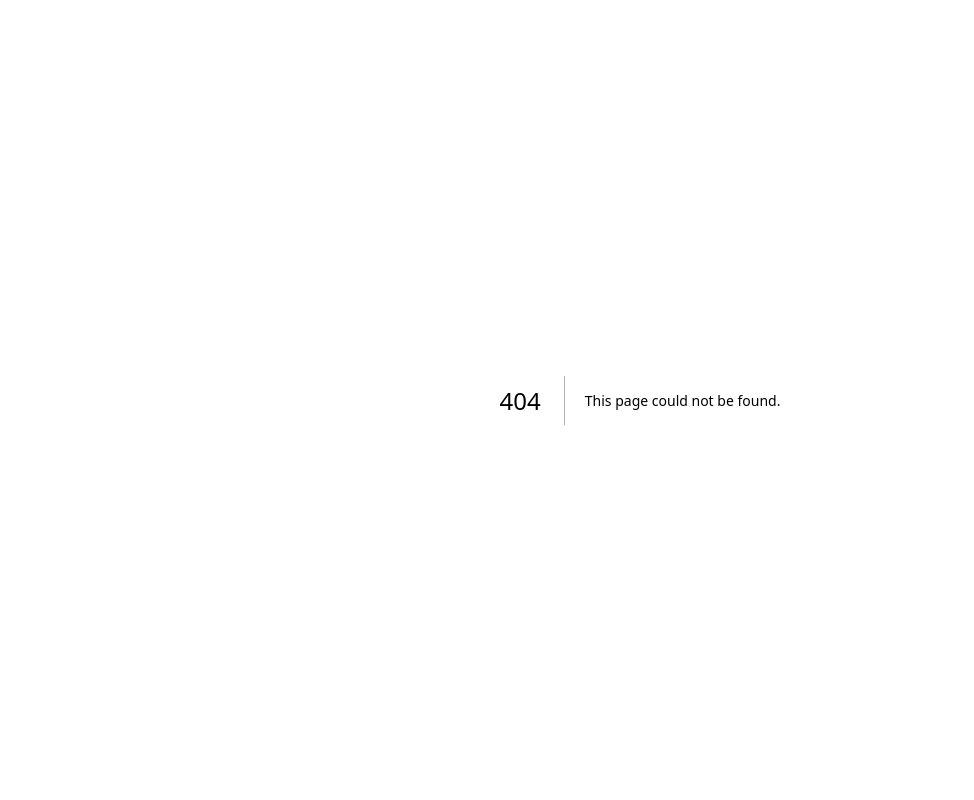
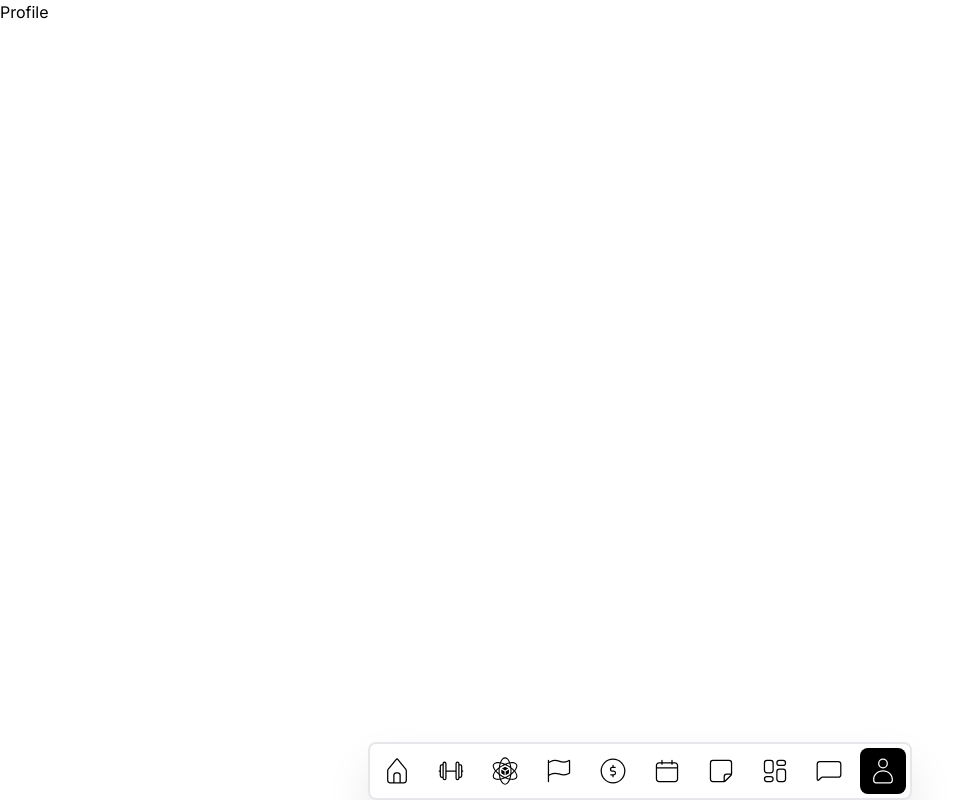
Before and after one commit to nabinkatwal7/IRLQuest, a Next.js app: page /user/profile in a window 1280 px wide. Before the commit this address had no page. Shown: the whole page, without its empty margins (0-974 px from the left). Built offline with nearby package versions, Linux system fonts and the light colour scheme; sample sign-in values are in the browser's storage.

Commit message:
feat: pages setup

```diff
--- /dev/null
+++ b/app/user/calendar/page.tsx
@@ -0,0 +1,5 @@
+const Page = () => {
+  return <div>Calendar</div>;
+};
+
+export default Page;
--- /dev/null
+++ b/app/user/challenges/page.tsx
@@ -0,0 +1,5 @@
+const Page = () => {
+  return <div>challenges</div>;
+};
+
+export default Page;
--- /dev/null
+++ b/app/user/chat/page.tsx
@@ -0,0 +1,9 @@
+const Page = () => {
+  return (
+    <div>
+      <h1>Chat</h1>
+    </div>
+  );
+};
+
+export default Page;
--- a/app/user/dashboard/page.tsx
+++ b/app/user/dashboard/page.tsx
@@ -3,9 +3,8 @@ import DashboardWrapper from "@/components/Dashboard/DashboardWrapper";
 
 const Dashboard = () => {
   return (
-    <div className="dashboard-container-main relative w-screen h-screen">
+    <div className="dashboard-container-main">
       <DashboardWrapper />
-      <Dock />
     </div>
   );
 };
--- /dev/null
+++ b/app/user/forum/page.tsx
@@ -0,0 +1,5 @@
+const Page = () => {
+  return <div>Forum</div>;
+};
+
+export default Page;
--- /dev/null
+++ b/app/user/layout.tsx
@@ -0,0 +1,13 @@
+import Dock from "@/components/common/Dock";
+import React from "react";
+
+const Layout = ({ children }: { children: React.ReactNode }) => {
+  return (
+    <div className="dashboard-container-main relative w-screen h-screen">
+      {children}
+      <Dock />
+    </div>
+  );
+};
+
+export default Layout;
--- /dev/null
+++ b/app/user/notes/page.tsx
@@ -0,0 +1,5 @@
+const Page = () => {
+  return <div>Notes</div>;
+};
+
+export default Page;
--- /dev/null
+++ b/app/user/profile/page.tsx
@@ -0,0 +1,9 @@
+const Page = () => {
+  return (
+    <div>
+      <h1>Profile</h1>
+    </div>
+  );
+};
+
+export default Page;
--- /dev/null
+++ b/app/user/research/page.tsx
@@ -0,0 +1,7 @@
+import React from "react";
+
+const Page = () => {
+  return <div>research</div>;
+};
+
+export default Page;
--- /dev/null
+++ b/app/user/rewards/page.tsx
@@ -0,0 +1,5 @@
+const Page = () => {
+  return <div>Rewards</div>;
+};
+
+export default Page;
--- /dev/null
+++ b/app/user/streaks/page.tsx
@@ -0,0 +1,5 @@
+const Page = () => {
+  return <div>Streaks</div>;
+};
+
+export default Page;
--- a/components/common/Dock.tsx
+++ b/components/common/Dock.tsx
@@ -2,6 +2,8 @@
 import classNames from "classnames";
 import Link from "next/link";
 import { usePathname } from "next/navigation";
+import { useRouter } from "next/navigation";
+import { useEffect } from "react";
 import {
   CiCalendar,
   CiChat1,
@@ -71,14 +73,29 @@ const DockData = [
 const Dock = () => {
   const location = usePathname();
 
+  const router = useRouter();
+
+  let token: any = null;
+
+  if (typeof window !== "undefined") {
+    token = localStorage.getItem("user");
+  }
+
+  console.log(token);
+
+  useEffect(() => {
+    if (!token) {
+      router.push("/login");
+    }
+  }, [token, router]);
   return (
-    <div className="absolute bottom-2 w-full  flex justify-center items-center ">
+    <div className="absolute bottom-0 w-full  flex justify-center items-center ">
       <div className="dock-container flex flex-row gap-2 border-2 shadow-2xl rounded-lg p-1">
         {DockData.map((item) => (
           <Link
             href={item.link}
             className={classNames(
-              "dock-item text-3xl p-2",
+              "dock-item text-3xl p-2 transition-all duration-1000 ",
               location === `${item.link}` && "bg-black text-white rounded-lg"
             )}
             key={item.id}
```
